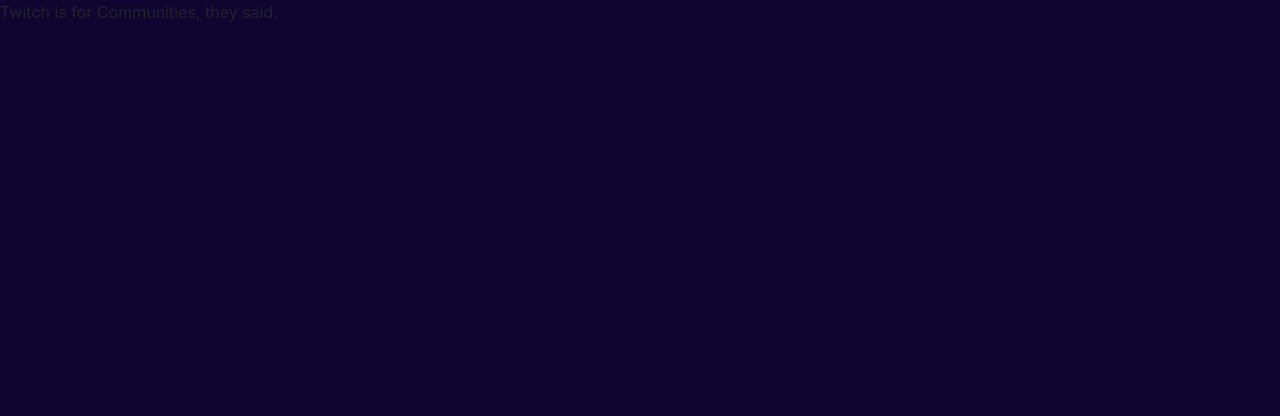
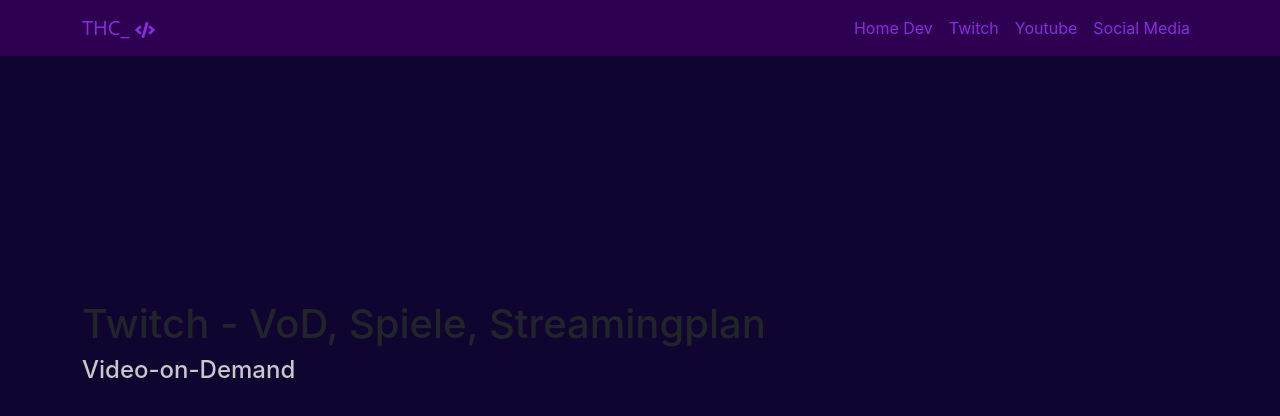
Before and after one commit to Tharoxes/Bio_Tharoxes, a React (Create React App) app in the folder frontend/: page /twitch in a window 1280 px wide. Shown: the top 416 px of the page. Built offline with nearby package versions, Linux system fonts and the light colour scheme.

Commit message:
youtube, twitch prov. layout

```diff
--- a/frontend/src/components/layout/Navbar.jsx
+++ b/frontend/src/components/layout/Navbar.jsx
@@ -1,4 +1,13 @@
 import { FaCode } from 'react-icons/fa'
+import {
+  FaGithubSquare,
+  FaInstagram,
+  FaTiktok,
+  FaYoutubeSquare,
+  FaTwitch,
+  FaTwitter,
+  FaRedditSquare,
+} from "react-icons/fa";
 
 function Navbar() {
   return (
@@ -24,71 +33,33 @@ function Navbar() {
             <ul className="nav navbar-nav">
               <li className="dropdown mx-2">
                 <a
-                  href="#"
+                  href="/"
                   // className="dropdown-toggle" removed
                   // data-bs-toggle="dropdown"
                 >
                   Home Dev
                 </a>
-                <ul className="dropdown-menu">
-                  <li>
-                    <a className="dropdown-item" href="#About_Me">About_Me</a>
-                  </li>
-                  <li>
-                    <a className="dropdown-item" href="#Experience">Experience</a>
-                  </li>
-                  <li>
-                    <a className="dropdown-item" href="#Work">Work</a>
-                  </li>
-                  <li>
-                    <a className="dropdown-item" href="#Contact">Contact</a>
-                  </li>
-                </ul>
-              </li>
+              </li >
               <li className="dropdown mx-2">
                 <a
                   href="/twitch"
                 >
                   Twitch
                 </a>
-                <ul className="dropdown-menu">
-                  <li>
-                    <a className="dropdown-item" href="#">link 1</a>
-                  </li>
-                  <li>
-                    <a className="dropdown-item" href="#">link 2</a>
-                  </li>
-                </ul>
               </li>
               <li className="dropdown mx-2">
                 <a
-                  href="#"
+                  href="/youtube"
                 >
                   Youtube
                 </a>
-                <ul className="dropdown-menu">
-                  <li>
-                    <a className="dropdown-item" href="#">link 1</a>
-                  </li>
-                  <li>
-                    <a className="dropdown-item" href="#">link 2</a>
-                  </li>
-                </ul>
               </li>
               <li className="dropdown mx-2">
                 <a
-                  href="#"
+                  href="/socialmedia"
                 >
                   Social Media
                 </a>
-                <ul className="dropdown-menu">
-                  <li>
-                    <a className="dropdown-item" href="#">link 1</a>
-                  </li>
-                  <li>
-                    <a className="dropdown-item" href="#">link 2</a>
-                  </li>
-                </ul>
               </li>
             </ul>
           </div>
--- a/frontend/src/index.css
+++ b/frontend/src/index.css
@@ -24,6 +24,10 @@ div > span {
 
 main > section {
   height: 800px;
+}
+
+main > h1 {
+  margin-top: 300px;
 }
 
 section > .row{
@@ -200,7 +204,6 @@ classname section  */
   }
 
   .navbar .nav-item .dropdown-menu{ display: none; }
-  .navbar .nav-item:hover .nav-link{   }
 	.navbar .nav-item:hover .dropdown-menu{ display: block; }
 	.navbar .nav-item .dropdown-menu{ margin-top:0; }
 }
--- a/frontend/src/pages/Twitch.jsx
+++ b/frontend/src/pages/Twitch.jsx
@@ -1,7 +1,20 @@
+import Navbar from "../components/layout/Navbar"
 function Twitch() {
   return (
     <div>
-      Twitch is for Communities, they said.
+      <Navbar />
+      <main className="container">
+        <h1>Twitch - VoD, Spiele, Streamingplan</h1>
+        <section>
+          <h2>Video-on-Demand</h2>
+        </section>
+        <section>
+          <h2>Spiele</h2>
+        </section>
+        <section>
+          <h2>Streamingplan</h2>
+        </section>
+      </main>
     </div>
   )
 }
--- a/frontend/src/pages/Youtube.jsx
+++ b/frontend/src/pages/Youtube.jsx
@@ -1,9 +1,25 @@
 import React from 'react'
+import Navbar from '../components/layout/Navbar'
 
 function Youtube() {
   return (
     <div>
+      <Navbar />
+      <main className='container'>
+        <h1>Tharoxes - Videos, News, Spiele</h1>
+        <section id="Videos">
+          <h2>aktuelle Videos</h2>
+          <div>
 
+          </div>
+        </section>
+        <section id="Neuigkeiten">
+          <h2>Neuigkeiten</h2>
+        </section>
+        <section id="Spiele">
+          <h2>Spiele</h2>
+        </section>
+      </main>
     </div>
   )
 }
--- a/package.json
+++ b/package.json
@@ -24,7 +24,7 @@
     "ejs": "^3.1.8",
     "express": "^4.18.2",
     "express-async-handler": "^1.2.0",
-    "jsonwebtoken": "^8.5.1",
+    "jsonwebtoken": "^9.0.0",
     "mongoose": "^6.6.5"
   },
   "devDependencies": {
```
Also changed, not shown: 1 other file (tests, documents, lock files or other folders).
